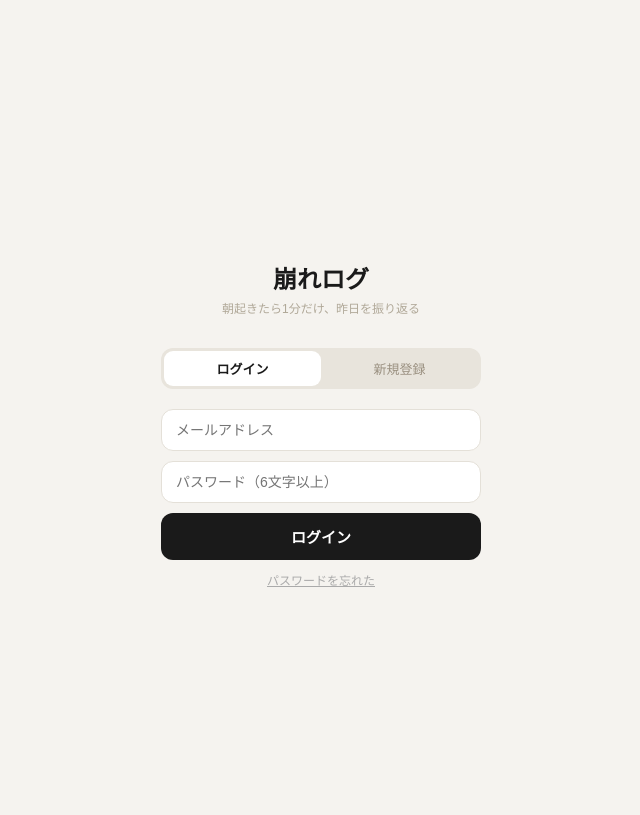
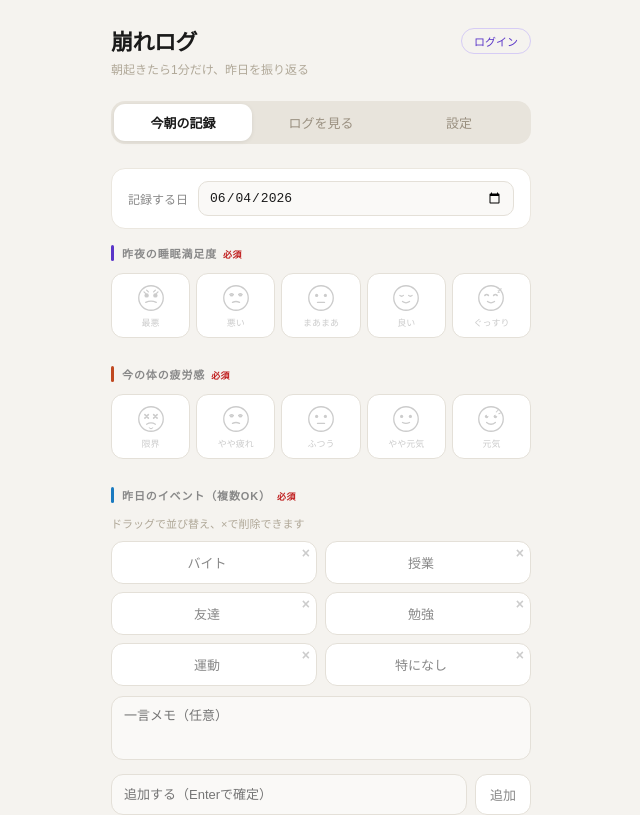
Before and after one commit to c291609n/kuzure-log, a React (Vite) app: page / in a window 1280 px wide. Shown: the top 815 px of the page, without its empty margins (319-959 px from the left). Built offline with nearby package versions, Linux system fonts and the light colour scheme.

Commit message:
make login optional

```diff
--- a/src/App.jsx
+++ b/src/App.jsx
@@ -245,6 +245,7 @@ export default function App() {
   const [resetMode, setResetMode] = useState(false);
   const [resetSent, setResetSent] = useState(false);
   const [showImport, setShowImport] = useState(false);
+  const [showAuthModal, setShowAuthModal] = useState(false);
 
   useEffect(() => {
     // Check auth state
@@ -732,70 +733,17 @@ MRTQ: 精神×緊張緩和×群×静
     </div>
   );
 
-  if (!user) return (
-    <div style={{ ...S.wrap, display: "flex", flexDirection: "column", alignItems: "center", justifyContent: "center", minHeight: "100vh" }}>
-      <p style={{ fontSize: 24, fontWeight: 800, color: "#1a1a1a", margin: "0 0 4px" }}>崩れログ</p>
-      <p style={{ fontSize: 12, color: "#b0a898", margin: "0 0 32px" }}>朝起きたら1分だけ、昨日を振り返る</p>
 
-      <div style={{ width: "100%", maxWidth: 320 }}>
-        <div style={{ display: "flex", background: "#e8e4dc", borderRadius: 12, padding: 3, marginBottom: 20 }}>
-          <button onClick={() => setAuthMode("login")} style={{ flex: 1, padding: "8px 0", fontSize: 13, fontWeight: authMode === "login" ? 700 : 400, border: "none", borderRadius: 9, background: authMode === "login" ? "#fff" : "transparent", color: authMode === "login" ? "#1a1a1a" : "#9a9080", cursor: "pointer" }}>ログイン</button>
-          <button onClick={() => setAuthMode("signup")} style={{ flex: 1, padding: "8px 0", fontSize: 13, fontWeight: authMode === "signup" ? 700 : 400, border: "none", borderRadius: 9, background: authMode === "signup" ? "#fff" : "transparent", color: authMode === "signup" ? "#1a1a1a" : "#9a9080", cursor: "pointer" }}>新規登録</button>
-        </div>
-
-        <input
-          type="email" placeholder="メールアドレス" value={email}
-          onChange={(e) => setEmail(e.target.value)}
-          style={{ width: "100%", boxSizing: "border-box", padding: "12px 14px", fontSize: 14, border: "1.5px solid #e4e0d8", borderRadius: 12, background: "#fff", color: "#1a1a1a", outline: "none", marginBottom: 10 }}
-        />
-        <input
-          type="password" placeholder="パスワード（6文字以上）" value={password}
-          onChange={(e) => setPassword(e.target.value)}
-          onKeyDown={(e) => { if (e.key === "Enter") handleAuth(); }}
-          style={{ width: "100%", boxSizing: "border-box", padding: "12px 14px", fontSize: 14, border: "1.5px solid #e4e0d8", borderRadius: 12, background: "#fff", color: "#1a1a1a", outline: "none", marginBottom: 10 }}
-        />
-        {authError && <p style={{ fontSize: 12, color: "#c02020", margin: "0 0 10px" }}>{authError}</p>}
-        <button onClick={handleAuth} style={{ width: "100%", padding: "13px", fontSize: 15, fontWeight: 700, border: "none", borderRadius: 12, background: "#1a1a1a", color: "#fff", cursor: "pointer" }}>
-          {authMode === "login" ? "ログイン" : "アカウントを作成"}
-        </button>
-        {authMode === "login" && (
-          <button onClick={() => setResetMode(true)} style={{ width: "100%", marginTop: 10, fontSize: 12, color: "#aaa", background: "none", border: "none", cursor: "pointer", textDecoration: "underline" }}>
-            パスワードを忘れた
-          </button>
-        )}
-      </div>
-
-      {resetMode && (
-        <div style={{ position: "fixed", inset: 0, background: "rgba(0,0,0,0.5)", display: "flex", alignItems: "center", justifyContent: "center", zIndex: 999, padding: 24 }}>
-          <div style={{ background: "#fff", borderRadius: 18, padding: "24px 20px", maxWidth: 320, width: "100%" }}>
-            {resetSent ? (
-              <>
-                <p style={{ fontSize: 15, fontWeight: 700, color: "#1a1a1a", margin: "0 0 8px" }}>メールを送りました</p>
-                <p style={{ fontSize: 13, color: "#888", margin: "0 0 20px" }}>メールのリンクからパスワードを再設定してください</p>
-                <button onClick={() => { setResetMode(false); setResetSent(false); }} style={{ width: "100%", padding: "12px", fontSize: 14, fontWeight: 700, border: "none", borderRadius: 12, background: "#1a1a1a", color: "#fff", cursor: "pointer" }}>閉じる</button>
-              </>
-            ) : (
-              <>
-                <p style={{ fontSize: 15, fontWeight: 700, color: "#1a1a1a", margin: "0 0 8px" }}>パスワード再設定</p>
-                <p style={{ fontSize: 13, color: "#888", margin: "0 0 16px" }}>登録したメールアドレスを入力してください</p>
-                <input type="email" placeholder="メールアドレス" value={email} onChange={(e) => setEmail(e.target.value)}
-                  style={{ width: "100%", boxSizing: "border-box", padding: "12px 14px", fontSize: 14, border: "1.5px solid #e4e0d8", borderRadius: 12, background: "#fff", color: "#1a1a1a", outline: "none", marginBottom: 10 }} />
-                {authError && <p style={{ fontSize: 12, color: "#c02020", margin: "0 0 10px" }}>{authError}</p>}
-                <button onClick={handleReset} style={{ width: "100%", padding: "12px", fontSize: 14, fontWeight: 700, border: "none", borderRadius: 12, background: "#1a1a1a", color: "#fff", cursor: "pointer", marginBottom: 8 }}>送信する</button>
-                <button onClick={() => setResetMode(false)} style={{ width: "100%", padding: "12px", fontSize: 14, border: "1.5px solid #e4e0d8", borderRadius: 12, background: "#fff", color: "#888", cursor: "pointer" }}>キャンセル</button>
-              </>
-            )}
-          </div>
-        </div>
-      )}
-    </div>
-  );
 
   return (
     <div style={S.wrap}>
       <div style={{ display: "flex", justifyContent: "space-between", alignItems: "flex-start", marginBottom: 2 }}>
         <p style={S.heading}>崩れログ</p>
-        <button onClick={handleLogout} style={{ fontSize: 11, color: "#aaa", background: "none", border: "1px solid #e4e0d8", borderRadius: 99, padding: "4px 12px", cursor: "pointer", marginTop: 4 }}>ログアウト</button>
+        {user ? (
+          <button onClick={handleLogout} style={{ fontSize: 11, color: "#aaa", background: "none", border: "1px solid #e4e0d8", borderRadius: 99, padding: "4px 12px", cursor: "pointer", marginTop: 4 }}>ログアウト</button>
+        ) : (
+          <button onClick={() => setShowAuthModal(true)} style={{ fontSize: 11, color: "#5a35c8", background: "none", border: "1px solid #d6ccf5", borderRadius: 99, padding: "4px 12px", cursor: "pointer", marginTop: 4 }}>ログイン</button>
+        )}
       </div>
       <p style={S.sub}>朝起きたら1分だけ、昨日を振り返る</p>
 
@@ -1250,6 +1198,54 @@ MRTQ: 精神×緊張緩和×群×静
           )}
         </div>
       )}
+      {showAuthModal && (
+        <div style={{ position: "fixed", inset: 0, background: "rgba(0,0,0,0.5)", display: "flex", alignItems: "center", justifyContent: "center", zIndex: 200, padding: 24 }}>
+          <div style={{ background: "#fff", borderRadius: 18, padding: "24px 20px", maxWidth: 320, width: "100%" }}>
+            <div style={{ display: "flex", background: "#e8e4dc", borderRadius: 12, padding: 3, marginBottom: 16 }}>
+              <button onClick={() => setAuthMode("login")} style={{ flex: 1, padding: "8px 0", fontSize: 13, fontWeight: authMode === "login" ? 700 : 400, border: "none", borderRadius: 9, background: authMode === "login" ? "#fff" : "transparent", color: authMode === "login" ? "#1a1a1a" : "#9a9080", cursor: "pointer" }}>ログイン</button>
+              <button onClick={() => setAuthMode("signup")} style={{ flex: 1, padding: "8px 0", fontSize: 13, fontWeight: authMode === "signup" ? 700 : 400, border: "none", borderRadius: 9, background: authMode === "signup" ? "#fff" : "transparent", color: authMode === "signup" ? "#1a1a1a" : "#9a9080", cursor: "pointer" }}>新規登録</button>
+            </div>
+            <input type="email" placeholder="メールアドレス" value={email} onChange={(e) => setEmail(e.target.value)}
+              style={{ width: "100%", boxSizing: "border-box", padding: "12px 14px", fontSize: 14, border: "1.5px solid #e4e0d8", borderRadius: 12, background: "#fff", color: "#1a1a1a", outline: "none", marginBottom: 10 }} />
+            <input type="password" placeholder="パスワード（6文字以上）" value={password} onChange={(e) => setPassword(e.target.value)}
+              onKeyDown={(e) => { if (e.key === "Enter") handleAuth(); }}
+              style={{ width: "100%", boxSizing: "border-box", padding: "12px 14px", fontSize: 14, border: "1.5px solid #e4e0d8", borderRadius: 12, background: "#fff", color: "#1a1a1a", outline: "none", marginBottom: 10 }} />
+            {authError && <p style={{ fontSize: 12, color: "#c02020", margin: "0 0 10px" }}>{authError}</p>}
+            <button onClick={async () => { await handleAuth(); if (!authError) setShowAuthModal(false); }} style={{ width: "100%", padding: "12px", fontSize: 14, fontWeight: 700, border: "none", borderRadius: 12, background: "#1a1a1a", color: "#fff", cursor: "pointer", marginBottom: 8 }}>
+              {authMode === "login" ? "ログイン" : "アカウントを作成"}
+            </button>
+            {authMode === "login" && (
+              <button onClick={() => { setShowAuthModal(false); setResetMode(true); }} style={{ width: "100%", fontSize: 12, color: "#aaa", background: "none", border: "none", cursor: "pointer", textDecoration: "underline", marginBottom: 8 }}>パスワードを忘れた</button>
+            )}
+            <button onClick={() => setShowAuthModal(false)} style={{ width: "100%", padding: "10px", fontSize: 13, border: "1.5px solid #e4e0d8", borderRadius: 12, background: "#fff", color: "#888", cursor: "pointer" }}>キャンセル</button>
+          </div>
+        </div>
+      )}
+
+      {resetMode && (
+        <div style={{ position: "fixed", inset: 0, background: "rgba(0,0,0,0.5)", display: "flex", alignItems: "center", justifyContent: "center", zIndex: 300, padding: 24 }}>
+          <div style={{ background: "#fff", borderRadius: 18, padding: "24px 20px", maxWidth: 320, width: "100%" }}>
+            {resetSent ? (
+              <>
+                <p style={{ fontSize: 15, fontWeight: 700, color: "#1a1a1a", margin: "0 0 8px" }}>メールを送りました</p>
+                <p style={{ fontSize: 13, color: "#888", margin: "0 0 20px" }}>メールのリンクからパスワードを再設定してください</p>
+                <button onClick={() => { setResetMode(false); setResetSent(false); }} style={{ width: "100%", padding: "12px", fontSize: 14, fontWeight: 700, border: "none", borderRadius: 12, background: "#1a1a1a", color: "#fff", cursor: "pointer" }}>閉じる</button>
+              </>
+            ) : (
+              <>
+                <p style={{ fontSize: 15, fontWeight: 700, color: "#1a1a1a", margin: "0 0 8px" }}>パスワード再設定</p>
+                <p style={{ fontSize: 13, color: "#888", margin: "0 0 16px" }}>登録したメールアドレスを入力してください</p>
+                <input type="email" placeholder="メールアドレス" value={email} onChange={(e) => setEmail(e.target.value)}
+                  style={{ width: "100%", boxSizing: "border-box", padding: "12px 14px", fontSize: 14, border: "1.5px solid #e4e0d8", borderRadius: 12, background: "#fff", color: "#1a1a1a", outline: "none", marginBottom: 10 }} />
+                {authError && <p style={{ fontSize: 12, color: "#c02020", margin: "0 0 10px" }}>{authError}</p>}
+                <button onClick={handleReset} style={{ width: "100%", padding: "12px", fontSize: 14, fontWeight: 700, border: "none", borderRadius: 12, background: "#1a1a1a", color: "#fff", cursor: "pointer", marginBottom: 8 }}>送信する</button>
+                <button onClick={() => setResetMode(false)} style={{ width: "100%", padding: "12px", fontSize: 14, border: "1.5px solid #e4e0d8", borderRadius: 12, background: "#fff", color: "#888", cursor: "pointer" }}>キャンセル</button>
+              </>
+            )}
+          </div>
+        </div>
+      )}
+
       {showImport && (
         <div style={{ position: "fixed", inset: 0, background: "rgba(0,0,0,0.4)", display: "flex", alignItems: "center", justifyContent: "center", zIndex: 100, padding: 24 }}>
           <div style={{ background: "#fff", borderRadius: 18, padding: "24px 20px", maxWidth: 320, width: "100%", textAlign: "center" }}>
```
